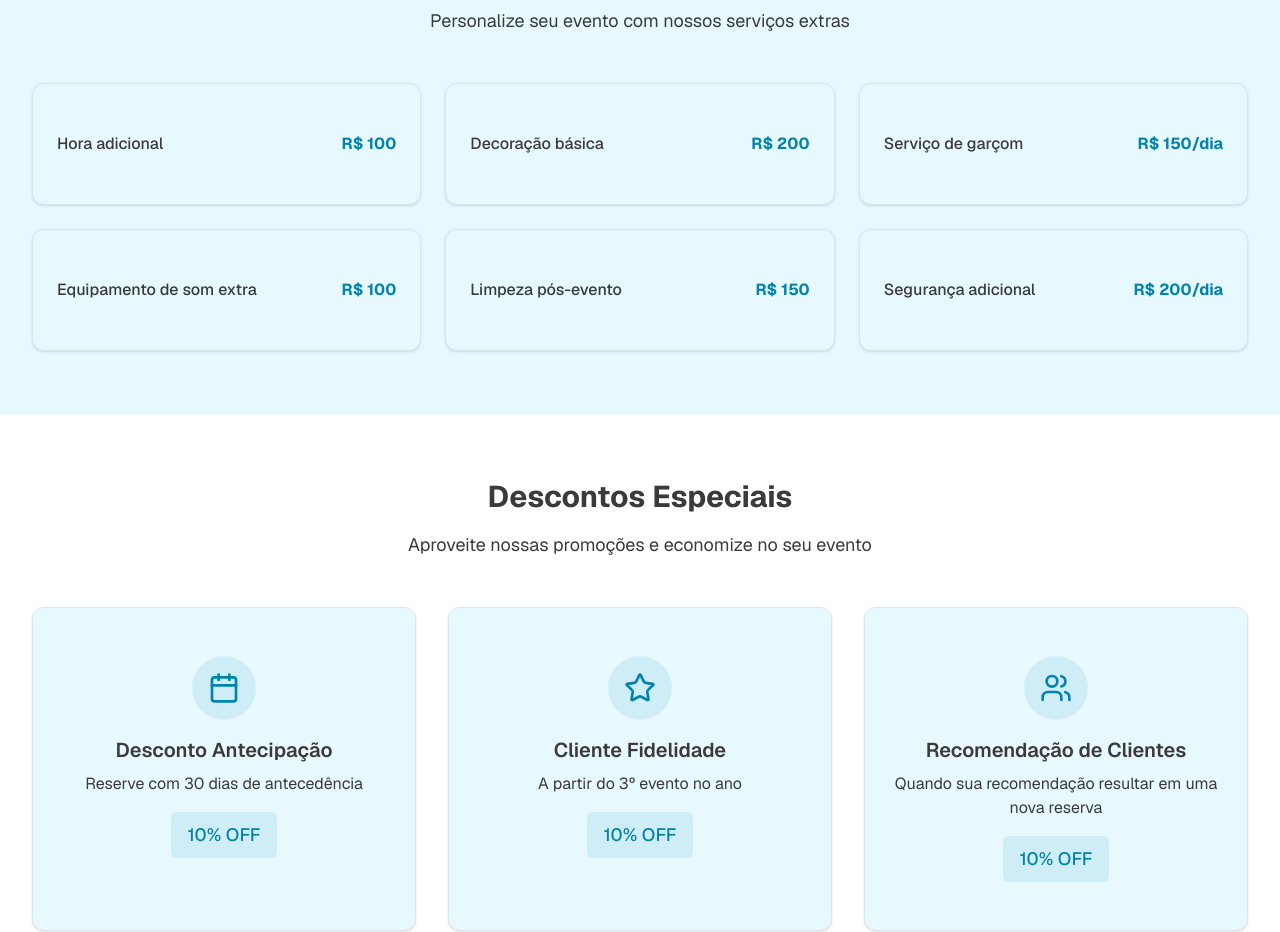
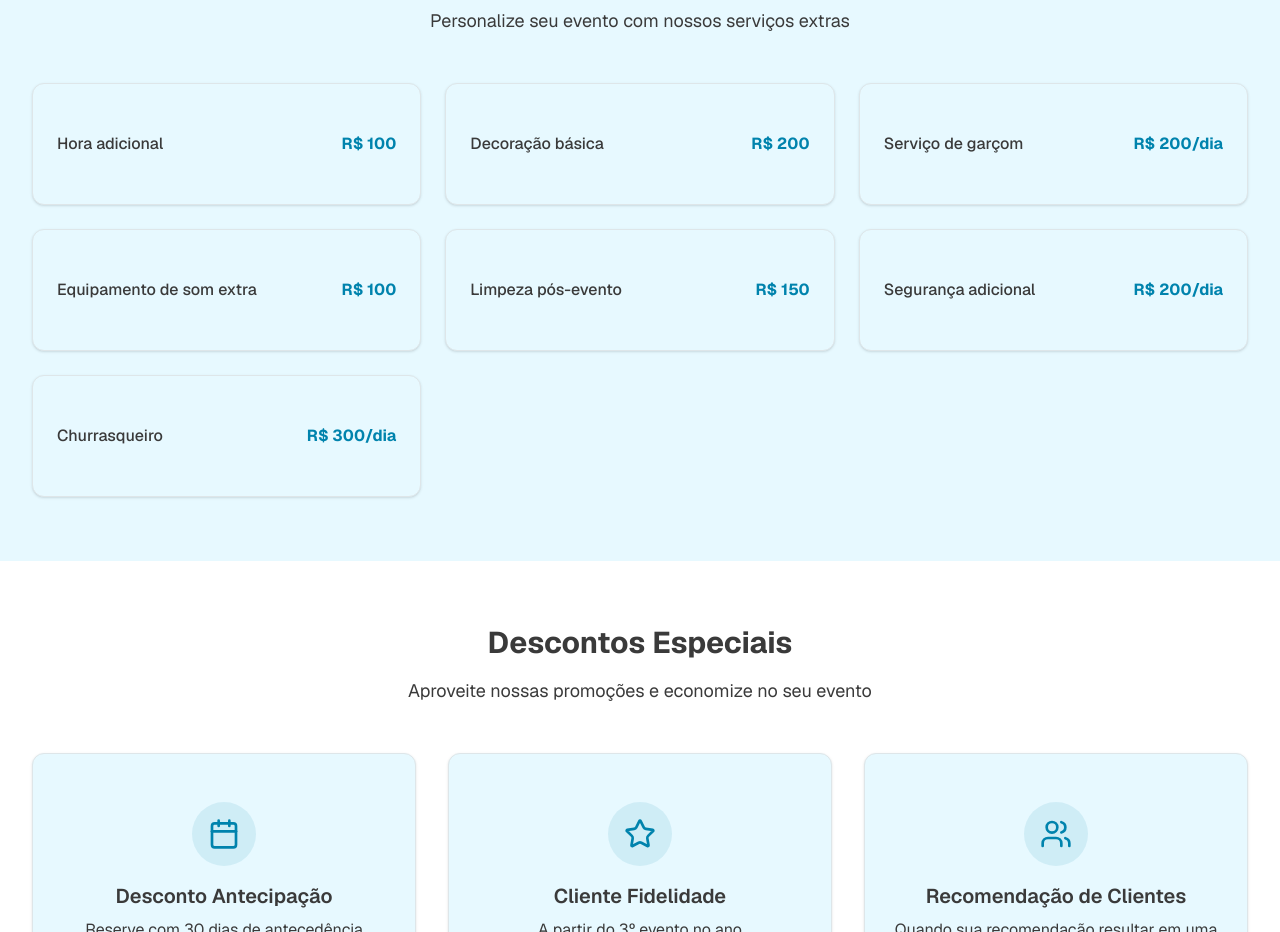
Before and after one commit to Kauanrey-17/Rane-Lazer, a Next.js app: page /precos in a window 1280 px wide. Shown: the part 1380-2312 px from the top of the page. Built offline with nearby package versions, Linux system fonts and the light colour scheme.

Commit message:
Ajuste de preço e adicionando serviços adicionais

```diff
--- a/app/precos/page.tsx
+++ b/app/precos/page.tsx
@@ -68,10 +68,11 @@ export default function PricingPage() {
   const additionalServices = [
     { service: "Hora adicional", price: "R$ 100" },
     { service: "Decoração básica", price: "R$ 200" },
-    { service: "Serviço de garçom", price: "R$ 150/dia" },
+    { service: "Serviço de garçom", price: "R$ 200/dia" },
     { service: "Equipamento de som extra", price: "R$ 100" },
     { service: "Limpeza pós-evento", price: "R$ 150" },
     { service: "Segurança adicional", price: "R$ 200/dia" },
+    { service: "Churrasqueiro", price: "R$ 300/dia" },
   ]
 
   const discounts = [
```
